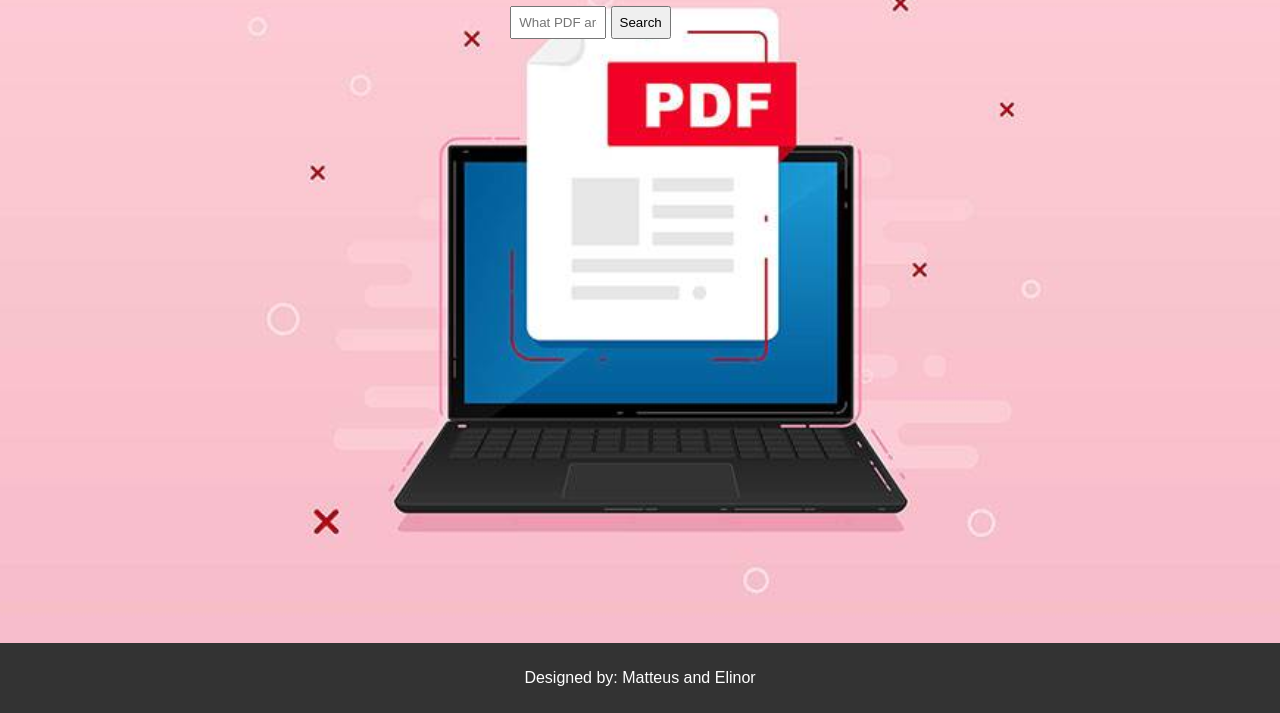
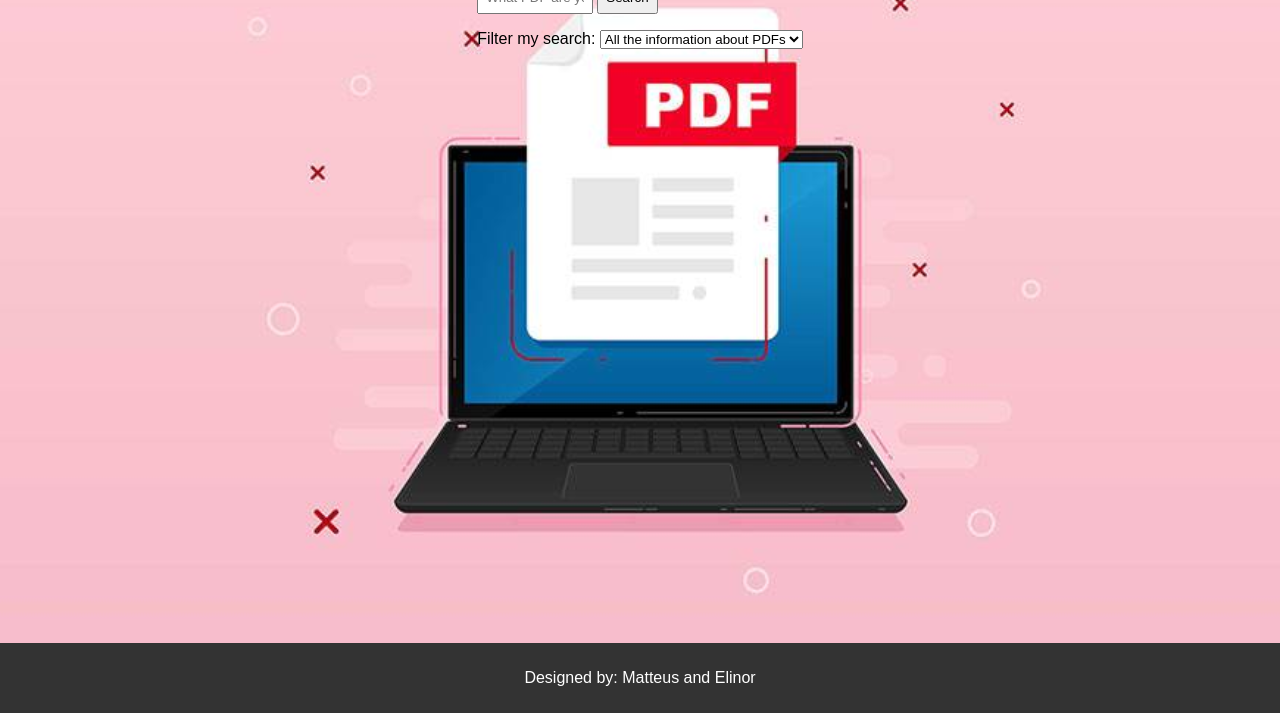
Before and after one commit to Matteus23/MatteusAndElinor, a website: page Client/pdfs.html in a window 1280 px wide. Shown: the part 87-800 px from the top of the page. Drawn offline with Linux system fonts and the light colour scheme.

Commit message:
Searchfilter for PDFS

```diff
--- a/Client/pdfs.html
+++ b/Client/pdfs.html
@@ -13,6 +13,14 @@
   <form name="searchForm" onsubmit="search(); return false">
     <input name="term" placeholder="What PDF are you looking for?">
     <button type="submit">Search</button>
+    <p>
+      Filter my search:
+      <select name="searchType">
+        <option value="all">All the information about PDFs</option>
+        <option value="Author">Author name</option>
+        <option value="Creator">Creator name</option>
+      </select>
+    </p>
   </form>
   <article class="searchResults">
 
```
Also changed, not shown: Client/images.html (+1 -0 lines).
